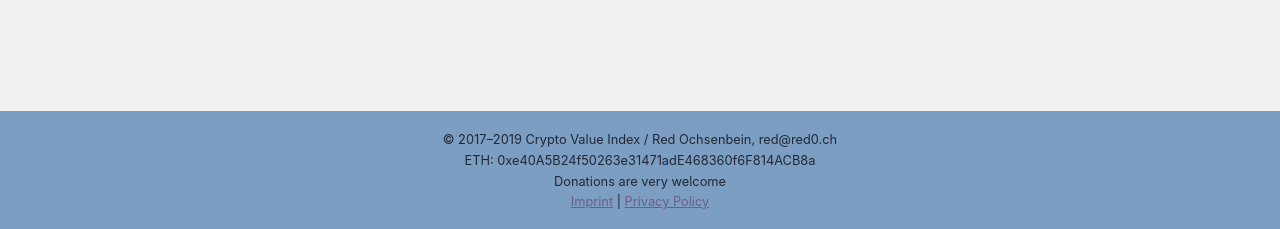
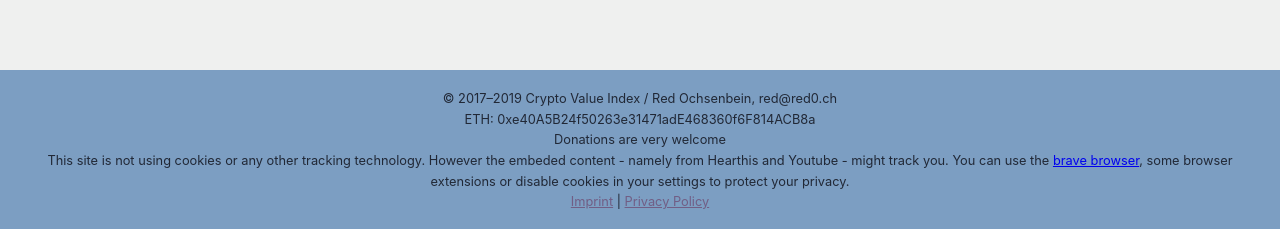
Before and after one commit to syeo66/cvi-frontend, a React (Create React App) app: page / in a window 1280 px wide. Shown: the part 568-797 px from the top of the page. Built offline with nearby package versions, Linux system fonts and the light colour scheme; no server answers.

Commit message:
Add Cookie-Footer

```diff
--- a/src/App.tsx
+++ b/src/App.tsx
@@ -36,6 +36,10 @@ const AppContainer: React.FC<AppContainerProps> = ({ className }) => {
           <br />
           Donations are very welcome
           <br />
+          This site is not using cookies or any other tracking technology. However the embeded content - namely from
+          Hearthis and Youtube - might track you. You can use the <a href="https://brave.com/red071">brave browser</a>,
+          some browser extensions or disable cookies in your settings to protect your privacy.
+          <br />
           <Anchor href="https://redochsenbein.ch/contact">Imprint</Anchor> |{' '}
           <Anchor href="https://redochsenbein.ch/privacy">Privacy Policy</Anchor>
         </Footer>
```
